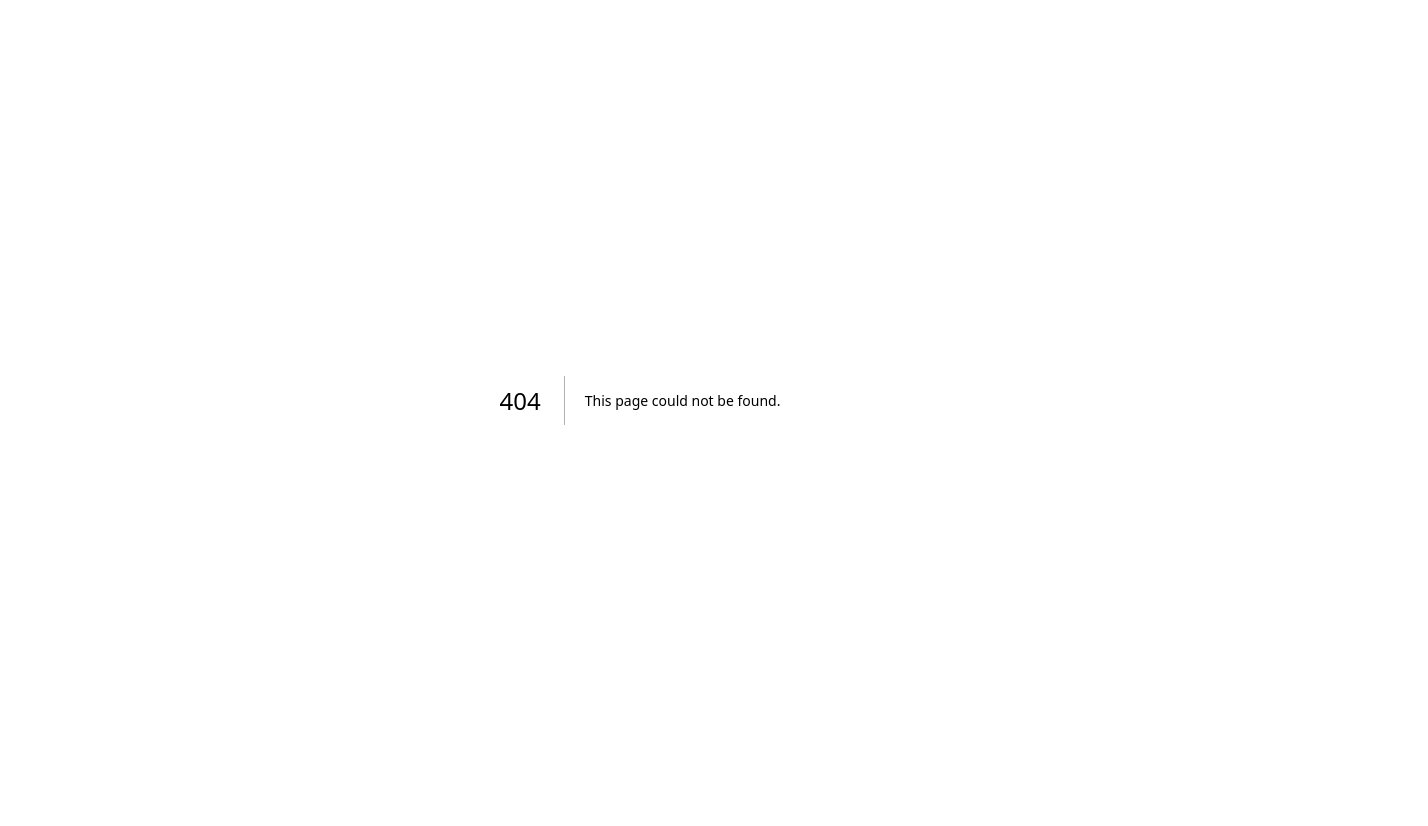
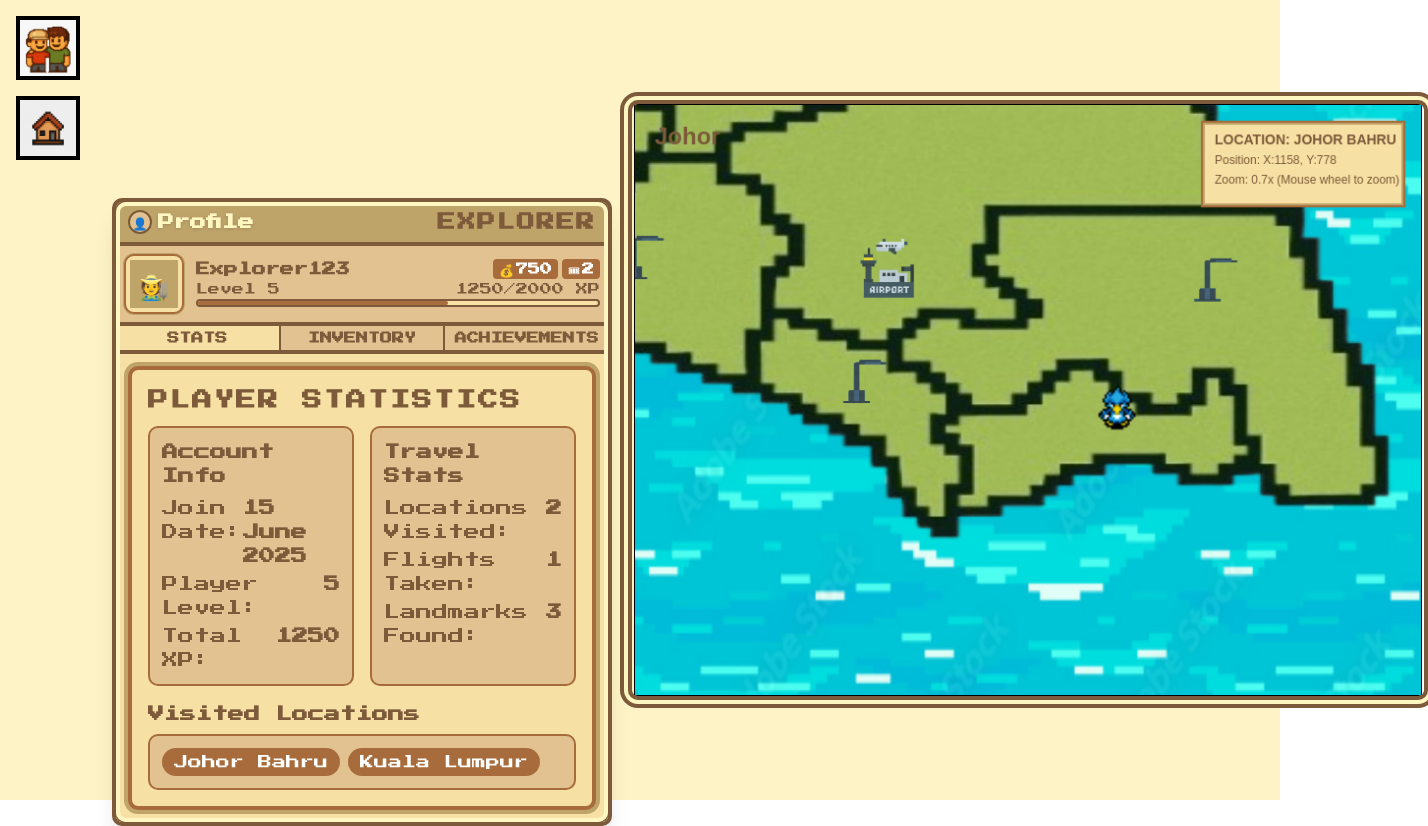
Before and after one commit to Czeh0210/ggbond, a Next.js app: page /exploration in a window 1280 px wide. Before the commit this address had no page. Shown: the whole page, 1428 px wide, since content can reach past the window. Before the commit the page ends 800 px from the top, so only its background shows below. Built offline with nearby package versions, Linux system fonts and the light colour scheme.

Commit message:
deleting the old page

```diff
--- /dev/null
+++ b/app/exploration/page.tsx
@@ -0,0 +1,71 @@
+'use client'
+import { useState, useEffect } from 'react';
+import InState from "../components/JohorState";
+import InState2 from "../components/SelangorState";
+import Profile from "../components/Profile";
+import BigMap from "../components/BigMap";
+import { LocationContext } from '../components/LocationContext';
+
+export default function Home() {
+  const [currentLocation, setCurrentLocation] = useState('johor');
+  const [hasFlightTicket, setHasFlightTicket] = useState(false);
+  const [notification, setNotification] = useState('');
+
+  // Listen for location change events
+  useEffect(() => {
+    const handleLocationChange = (event: CustomEvent) => {
+      console.log('Location change event received:', event.detail);
+      setCurrentLocation(event.detail.newLocation);
+    };
+
+    // Add event listener
+    window.addEventListener('locationChange', handleLocationChange as EventListener);
+
+    // Cleanup
+    return () => {
+      window.removeEventListener('locationChange', handleLocationChange as EventListener);
+    };
+  }, []);
+
+  // Debug current location
+  useEffect(() => {
+    console.log('Current location in exploration page:', currentLocation);
+  }, [currentLocation]);
+
+  useEffect(() => {
+    if (notification) {
+      const timer = setTimeout(() => {
+        setNotification('');
+      }, 3000); // Notification disappears after 3 seconds
+      return () => clearTimeout(timer);
+    }
+  }, [notification]);
+
+  return (
+    <LocationContext.Provider value={{ currentLocation, setCurrentLocation, hasFlightTicket, setHasFlightTicket, notification, setNotification }}>
+      <div className="flex h-screen bg-amber-100 relative">
+        {notification && (
+          <div className="absolute top-5 left-1/2 -translate-x-1/2 bg-[#a86c3c] text-white text-lg font-bold px-6 py-3 rounded-lg shadow-lg z-50">
+            {notification}
+          </div>
+        )}
+        {/* Left Sidebar */}
+        <div className="flex flex-col gap-8 p-4 z-10">
+          <BigMap />
+          <Profile />
+        </div>
+
+        {/* Main Game Content */}
+        <div className="flex-grow flex items-center justify-center">
+          <div className="relative w-[800px] h-[600px] overflow-hidden rounded-lg border-4 border-[#7c5a3a]" style={{boxShadow:'0 0 0 4px #fff7c2, 0 0 0 8px #7c5a3a'}}>
+            {currentLocation === 'johor' ? (
+              <InState />
+            ) : (
+              <InState2 />
+            )}
+          </div>
+        </div>
+      </div>
+    </LocationContext.Provider>
+  );
+}
--- a/app/map/page.tsx
+++ /dev/null
@@ -1,5 +0,0 @@
-import BigMap from "../components/BigMap";
-
-export default function MapPage() {
-  return <BigMap />;
-}
```
